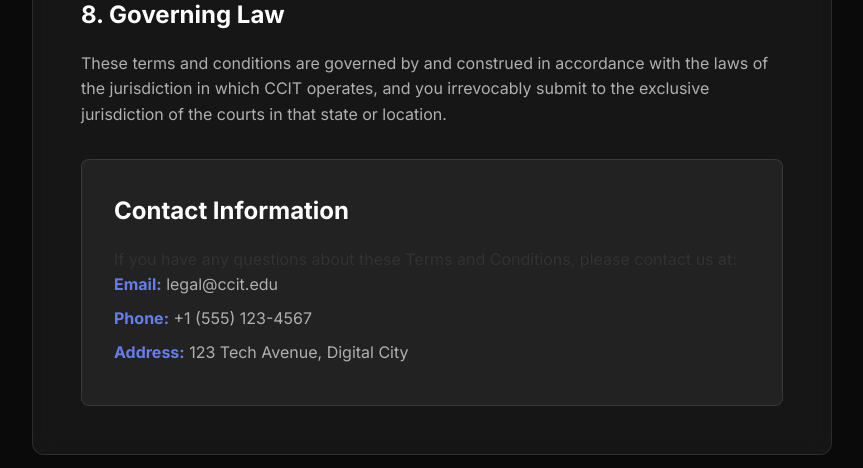
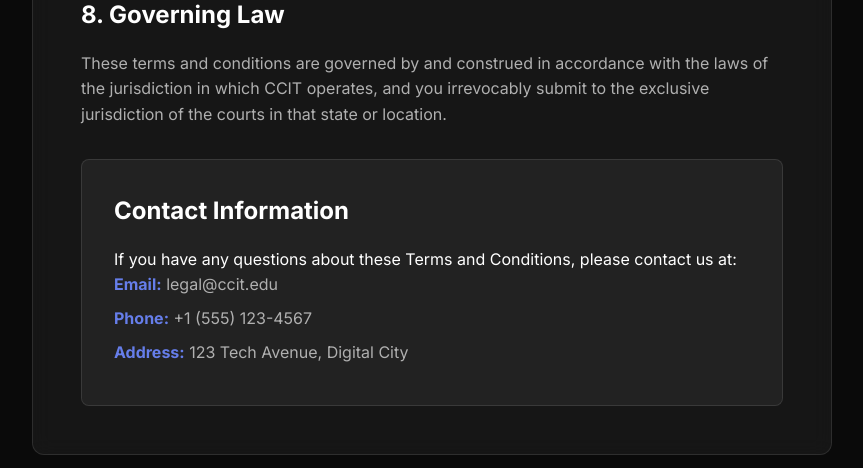
Before and after one commit to joyinalgorithms/prmsuccit, a Flask app: page /terms in a window 1280 px wide. Shown: the part 1828-2296 px from the top of the page, without its empty margins (208-1071 px from the left). Run offline with Flask 3, Linux system fonts and the light colour scheme.

Commit message:
Update terms.html

```diff
--- a/templates/terms.html
+++ b/templates/terms.html
@@ -65,7 +65,7 @@
 
             <div class="contact-section">
                 <h2>Contact Information</h2>
-                <p>If you have any questions about these Terms and Conditions, please contact us at:</p>
+                <p style="color: white;">If you have any questions about these Terms and Conditions, please contact us at:</p>
                 <div class="contact-details">
                     <p><strong>Email:</strong> legal@ccit.edu</p>
                     <p><strong>Phone:</strong> +1 (555) 123-4567</p>
```
